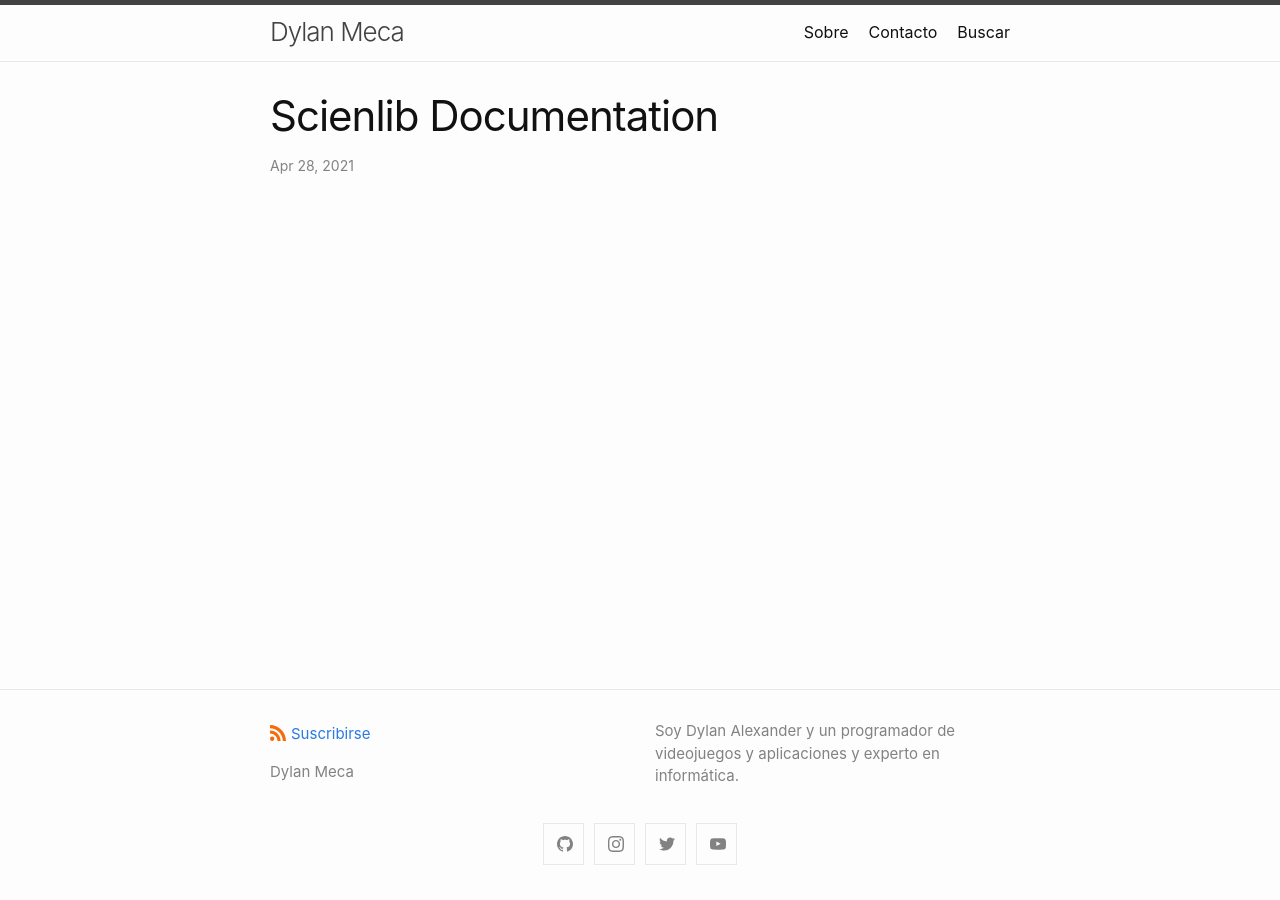
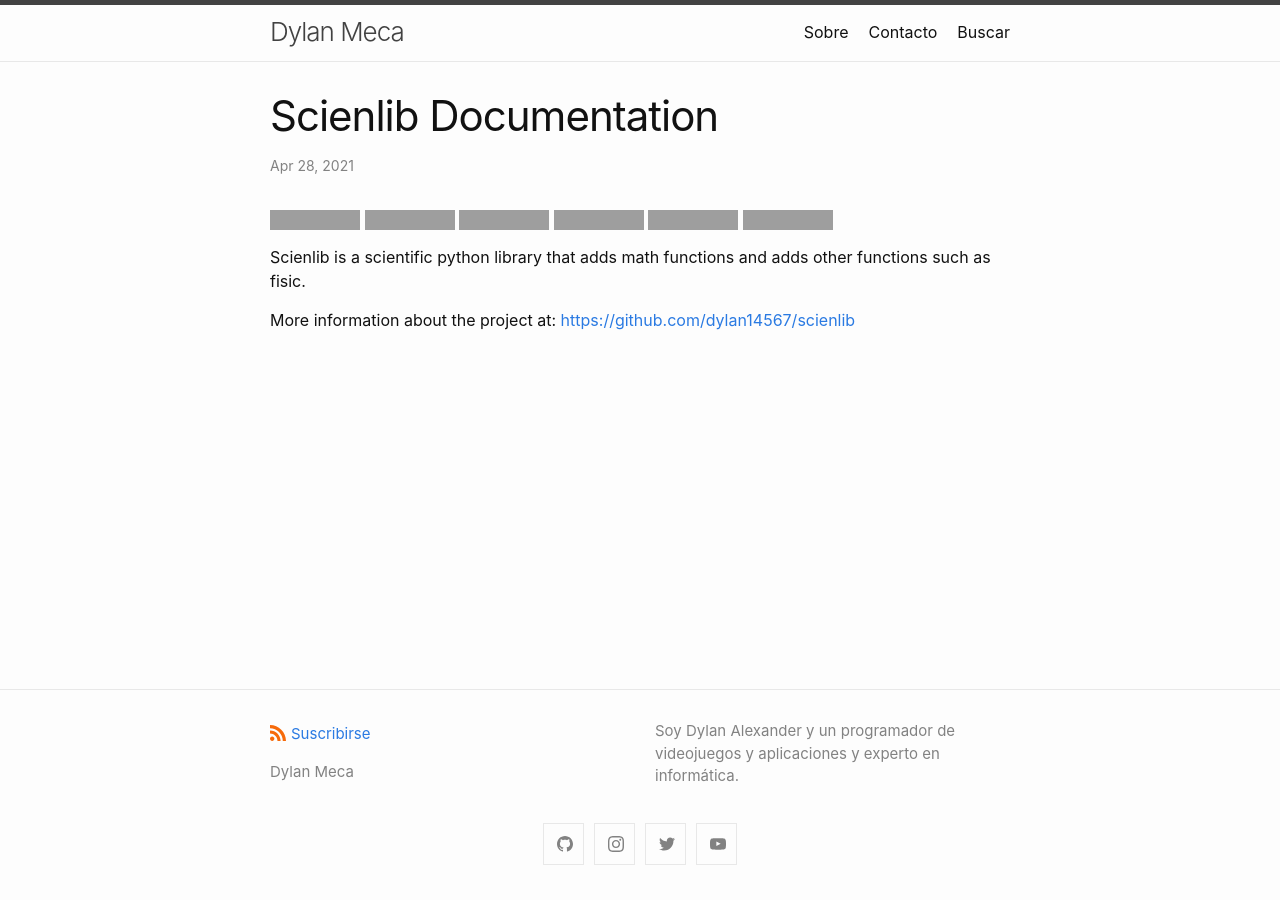
Before and after one commit to dylanmeca/dylanmeca.github.io, a Jekyll site: the page built from _posts/2021-04-28-scienlib-documentation.md, in a window 1280 px wide. Built offline with Jekyll 4.4.1, drawn with Linux system fonts in a browser that asks for light colours; a script that is not in the unit is left out; comment, search, counter and statistics services are not loaded; grey boxes are pictures that could not be loaded.

Commit message:
Update 2021-04-28-scienlib-documentation.md

```diff
--- a/_posts/2021-04-28-scienlib-documentation.md
+++ b/_posts/2021-04-28-scienlib-documentation.md
@@ -3,3 +3,14 @@ layout: post1
 ---
 
 <meta name="keywords" content="scienlib, scienlib documentation, scien, lib, documentation">
+
+[![Build Status](https://img.shields.io/github/stars/dylan14567/scienlib.svg)](https://github.com/dylan14567/scienlib)
+[![License](https://img.shields.io/github/license/dylan14567/scienlib.svg)](https://github.com/dylan14567/scienlib/blob/main/.github/LICENSE)
+[![dylan14567](https://img.shields.io/badge/author-dylan14567-green.svg)](https://github.com/dylan14567)
+[![bug_report](https://img.shields.io/badge/bug-report-red.svg)](https://github.com/dylan14567/scienlib/blob/main/.github/ISSUE_TEMPLATE/bug_report.md)
+[![security_policy](https://img.shields.io/badge/security-policy-cyan.svg)](https://github.com/dylan14567/scienlib/blob/main/.github/SECURITY.md)
+[![Python](https://img.shields.io/badge/language-Python%20-yellow.svg)](https://www.python.org)
+
+Scienlib is a scientific python library that adds math functions and adds other functions such as fisic.
+
+More information about the project at: [https://github.com/dylan14567/scienlib](https://github.com/dylan14567/scienlib)
```
